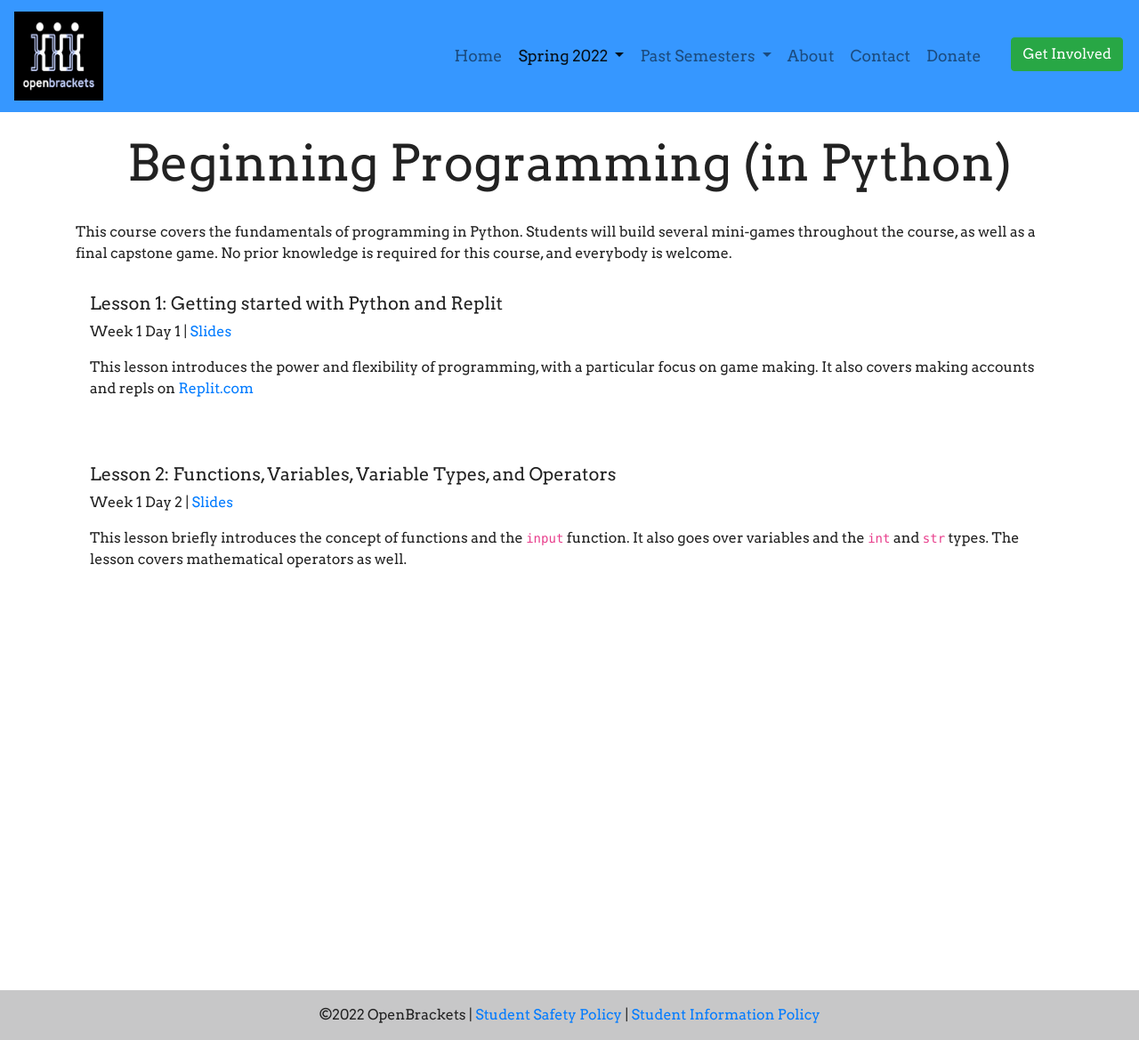
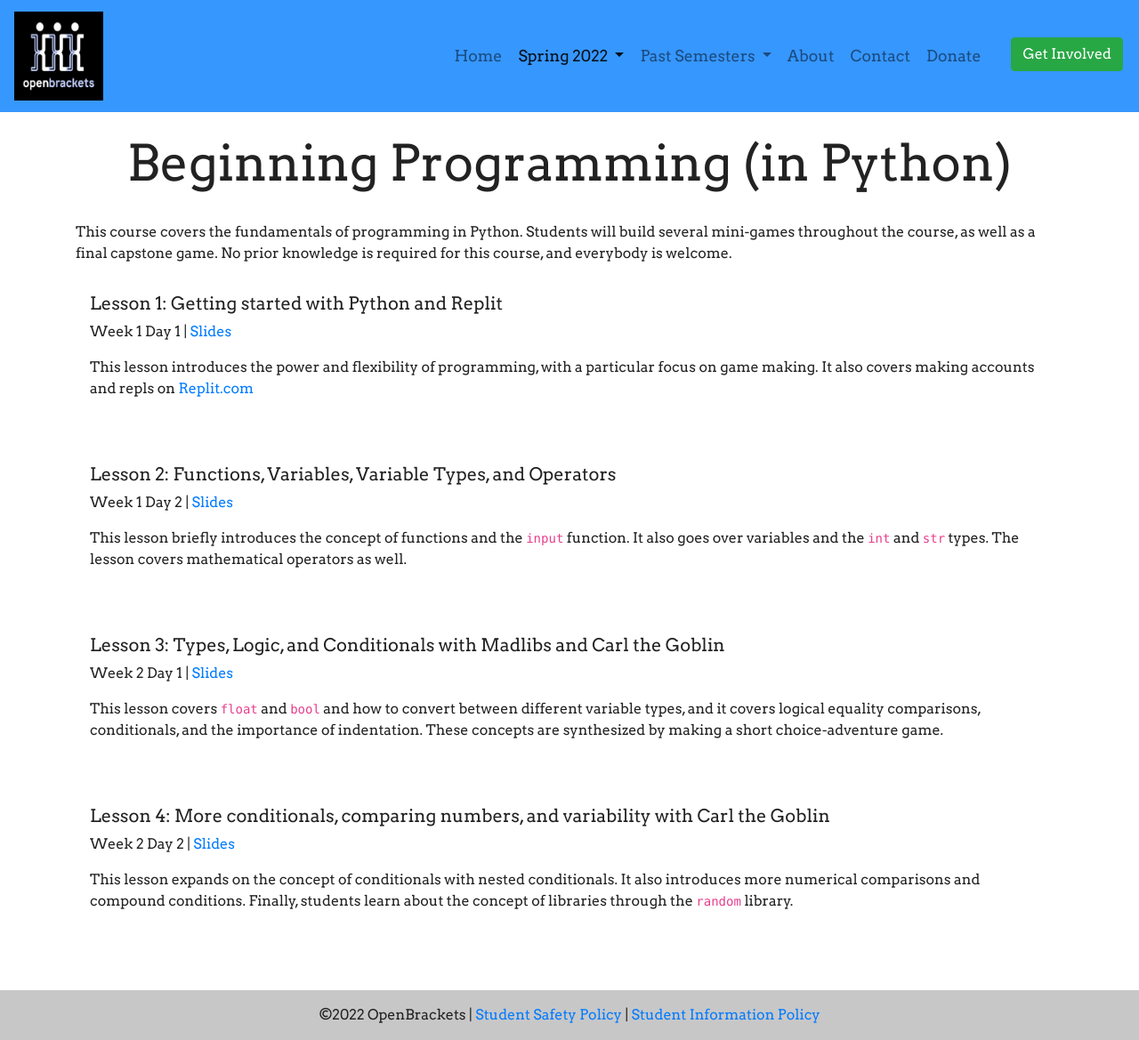
Before and after one commit to qpwoeirut/OpenBrackets-website, a Jekyll site: the page built from spring2022/beginningPython.html, in a window 1280 px wide and 1169 px high. Shown: the whole window at 89% size. Built offline with Jekyll 4.4.1, drawn with Linux system fonts in a browser that asks for light colours.

Commit message:
Add beginning python slides for week 2

```diff
--- a/spring2022/beginningPython.html
+++ b/spring2022/beginningPython.html
@@ -39,3 +39,30 @@ navbarHighlight: spring2022
         <br>
     </div>
 </div>
+<div class="col-12 media">
+    <div class="media-body">
+        <h5 class="mt-0">Lesson 3: Types, Logic, and Conditionals with Madlibs and Carl the Goblin </h5>
+        <p>Week 2 Day 1 | <a
+                href="https://docs.google.com/presentation/d/1RRpOAa3ec_o0hm1znXgFvk1ySm2ih8qJ_FGnLLpsfJc/edit"
+                target="_blank">Slides</a></p>
+        <p>This lesson covers <code>float</code> and <code>bool</code> and how to convert between different variable
+            types, and it covers logical equality comparisons, conditionals, and the importance of indentation. These
+            concepts are synthesized by
+            making a short choice-adventure game.
+        </p>
+        <br>
+    </div>
+</div>
+<div class="col-12 media">
+    <div class="media-body">
+        <h5 class="mt-0">Lesson 4: More conditionals, comparing numbers, and variability with Carl the Goblin </h5>
+        <p>Week 2 Day 2 | <a
+                href="https://docs.google.com/presentation/d/1Aa2f9JyTHS-uHWLeSf27zt2fuZtVL5Idi_VY7OCl0Lw/edit"
+                target="_blank">Slides</a></p>
+        <p>This lesson expands on the concept of conditionals with nested conditionals. It also introduces more
+            numerical comparisons and compound conditions. Finally, students learn about the concept of libraries
+            through the <code>random</code> library.
+        </p>
+        <br>
+    </div>
+</div>
```
